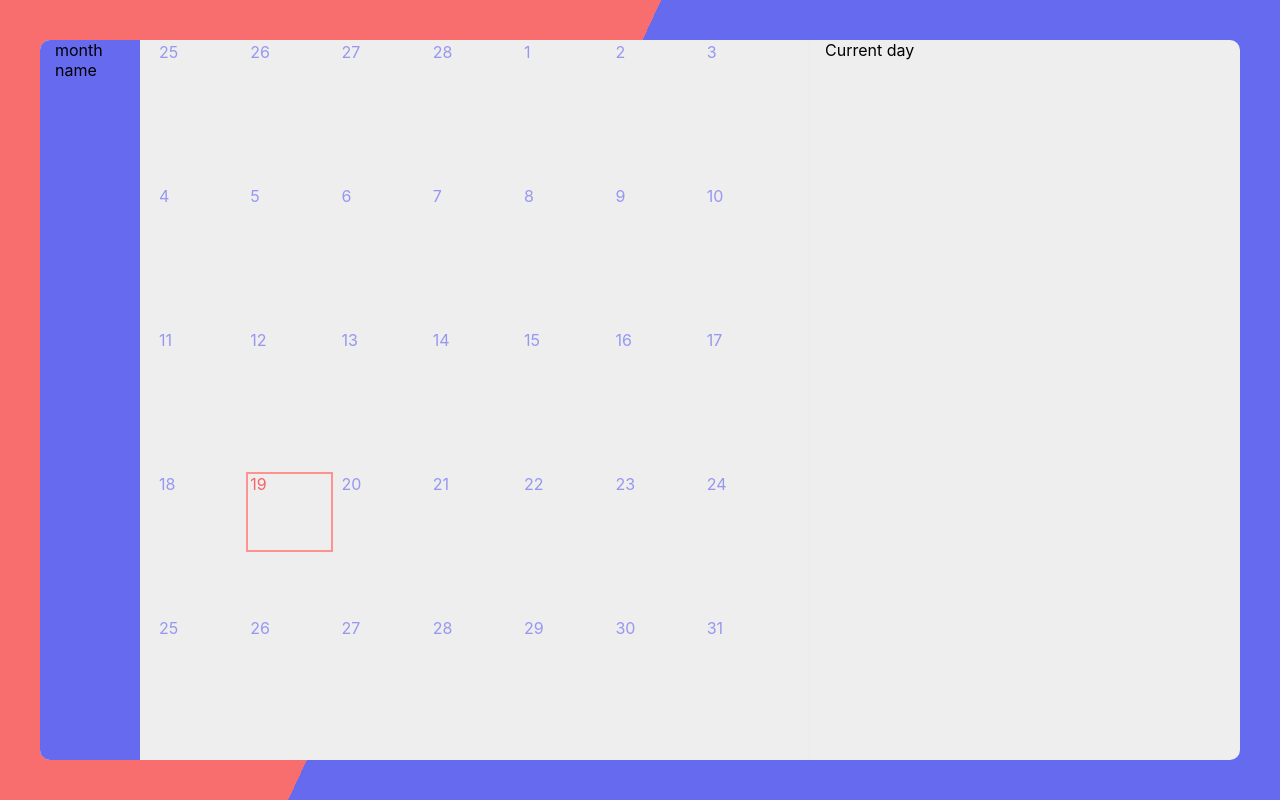
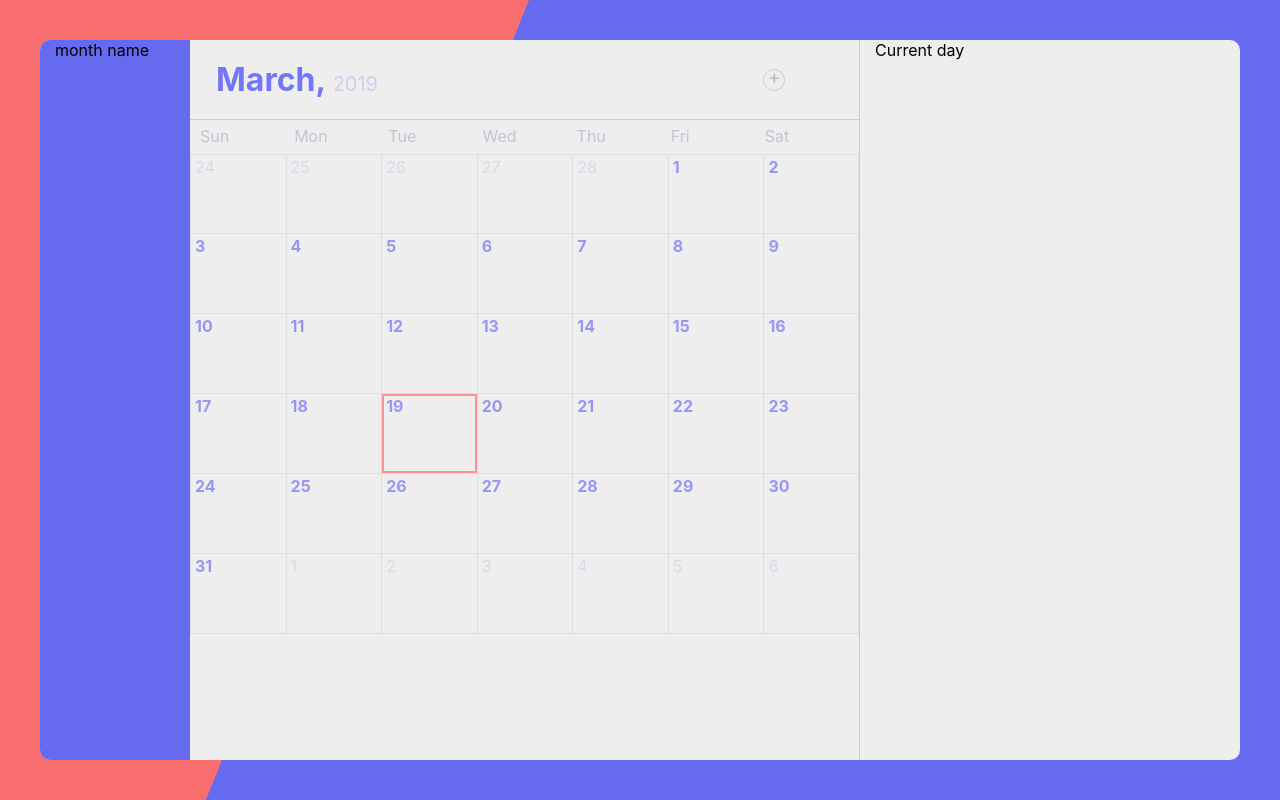
Before and after one commit to Kamesas/coolCalendar, a React (Create React App) app: page / in a window 1280 px wide. Built offline with nearby package versions, Linux system fonts and the light colour scheme.

Commit message:
css for body Calendar ready

```diff
--- a/src/App.module.sass
+++ b/src/App.module.sass
@@ -9,4 +9,4 @@
   align-items: center
   justify-content: center
   height: 100vh
-  background: linear-gradient(115deg, #F86D6E 40%, #666AEF 40%)
+  background: linear-gradient(112deg, #F86D6E 33%, #666AEF 33%)
--- a/src/components/BodyCalendar/BodyCalendar.jsx
+++ b/src/components/BodyCalendar/BodyCalendar.jsx
@@ -2,13 +2,32 @@ import React from "react";
 import stl from "./BodyCalendar.module.sass";
 import Day from "./Day/Day";
 
-const BodyCalendar = ({ renderMonth }) => {
+const BodyCalendar = ({ m, renderMonth, weekDay }) => {
   return (
-    <div className={stl.BodyCalendar}>
-      {renderMonth &&
-        renderMonth.map(day => {
-          return <Day key={day.format("DD MM YY")} day={day} />;
-        })}
+    <div className={stl.wrappBodyCalendar}>
+      <div className={stl.headerBodyCalendar}>
+        <div className={stl.BodyCalendarCurrentMonth}>
+          <h1>
+            {m.format("MMMM,")} <span>{m.format("YYYY")}</span>
+          </h1>
+          <div className={stl.btnAdd}>
+            <span>+</span>
+          </div>
+        </div>
+
+        <div className={stl.BodyCalendarWeekDay}>
+          {weekDay.map((name, i) => {
+            return <div key={i}>{name}</div>;
+          })}
+        </div>
+      </div>
+
+      <div className={stl.BodyCalendar}>
+        {renderMonth &&
+          renderMonth.map(day => {
+            return <Day key={day.format("DD MM YY")} day={day} />;
+          })}
+      </div>
     </div>
   );
 };
--- a/src/components/BodyCalendar/BodyCalendar.module.sass
+++ b/src/components/BodyCalendar/BodyCalendar.module.sass
@@ -1,10 +1,63 @@
 @import '../../smart-grid.sass'
 
+.wrappBodyCalendar
+  +size(7)
+  border-right: 1px solid #ccc
+  box-sizing: border-box
+  padding-right: 0 !important
+  padding-left: 0 !important
+  .BodyCalendarCurrentMonth
+    display: flex
+    justify-content: space-between
+    align-items: center
+    h1
+      //+size(8)
+      color: #7376FB
+      font-size: 32px
+      margin: 20px 0
+      font-weight: bold
+      padding-left: 26px
+      span
+        font-weight: normal
+        font-size: 20px
+        color: #CECEED
+    .btnAdd
+      margin-right: 11%
+      display: flex
+      justify-content: center
+      line-height: 15px
+      width: 20px
+      height: 20px
+      border-radius: 50%
+      border: 1px solid #ccc
+      color: #bbb
+      cursor: pointer
+      font-size: 20px
+      &:hover
+        color: #aaa
+        border: 1px solid #bbb
+
+  .BodyCalendarWeekDay
+    display: flex
+    justify-content: space-between
+    margin-bottom: 8px
+    padding-top: 6px
+    border-top: 1px solid #ccc
+    padding-left: 10px
+    > div
+      width: 100%
+      color: #C2C3D4
 .BodyCalendar
-  border-right: 1px solid #E9E9F4
-  box-sizing: border-box
-  +size(7)
   display: flex
   flex-wrap: wrap
   > div
     width: calc(100% / 7)
+    min-height: 80px
+    box-sizing: border-box
+    border-left: 1px solid #ddd
+    border-bottom: 1px solid #ddd
+    padding-left: 3px
+    &:nth-child(-n+7)
+      border-top: 1px solid #ddd
+    &:nth-child(7n)
+      border-right: 1px solid #ddd
--- a/src/components/BodyCalendar/Day/Day.jsx
+++ b/src/components/BodyCalendar/Day/Day.jsx
@@ -8,6 +8,9 @@ const Day = ({ day }) => {
   if (day.format("DD MM YY") === dayjs().format("DD MM YY")) {
     cls.push(stl.currentDay);
   }
+  if (day.format("MM YYYY") === dayjs().format("MM YYYY")) {
+    cls.push(stl.currentMonth);
+  }
 
   return (
     <div className={cls.join(" ")}>
--- a/src/components/BodyCalendar/Day/Day.module.sass
+++ b/src/components/BodyCalendar/Day/Day.module.sass
@@ -1,18 +1,19 @@
 .day
+  color: #D9D9E8
   > div
-    margin-right: 5px
-    min-height: 80px
+    height: 100%
     padding-left: 2px
-    color: #9697F1
+    margin-left: -3px
     box-sizing: border-box
     border: 2px solid transparent
     &:hover
       border: 2px solid #FE9192
-      color: #F46566
-      transition: .5s ease
+      color: #aaa
+      transition: all .5s ease
       cursor: pointer
+.currentMonth
+  color: #9697F1
+  font-weight: bold
 .currentDay
   > div
-
     border: 2px solid #FE9192
-    color: #F46566
--- a/src/components/Calendar.jsx
+++ b/src/components/Calendar.jsx
@@ -5,15 +5,17 @@ import BodyCalendar from "./BodyCalendar/BodyCalendar";
 import CurrentDay from "./CurrentDay/CurrentDay";
 import dayjs from "dayjs";
 
+const weekDay = ["Sun", "Mon", "Tue", "Wed", "Thu", "Fri", "Sat"];
+
 class Calendar extends Component {
   state = { m: dayjs() };
 
   renderMonth() {
     const { m } = this.state;
-    const startOf = m.startOf("M").day(1);
+    const startOf = m.startOf("M").day(0);
     const endOf = m
       .endOf("M")
-      .day(0)
+      .day(6)
       .format("DD MM YY");
 
     let arrDays = [];
@@ -22,17 +24,22 @@ class Calendar extends Component {
     do {
       arrDays.push(startOf.add(i, "day"));
       i++;
-      console.log(arrDays[arrDays.length - 1]);
+      //console.log(arrDays[arrDays.length - 1]);
     } while (arrDays[arrDays.length - 1].format("DD MM YY") !== endOf);
 
     return arrDays;
   }
 
   render() {
+    const { m } = this.state;
     return (
       <div className={stl.calendar}>
         <MonthName />
-        <BodyCalendar renderMonth={this.renderMonth()} />
+        <BodyCalendar
+          renderMonth={this.renderMonth()}
+          weekDay={weekDay}
+          m={m}
+        />
         <CurrentDay />
       </div>
     );
--- a/src/components/Calendar.module.sass
+++ b/src/components/Calendar.module.sass
@@ -9,9 +9,3 @@
   height: 90vh
   > div
     +col-padding()
-  // .first
-  //   +size(1)
-  // .second
-  //   +size(7)
-  // .third
-  //   +size(4)
--- a/src/components/CurrentDay/CurrentDay.module.sass
+++ b/src/components/CurrentDay/CurrentDay.module.sass
@@ -1,5 +1,5 @@
 @import '../../smart-grid.sass'
 
 .CurrentDay
-  +size(4)
+  +size(3.5)
   border-radius: 0 10px 10px 0
--- a/src/components/MonthName/Month.module.sass
+++ b/src/components/MonthName/Month.module.sass
@@ -2,5 +2,5 @@
 
 .MonthName
   background-color: #666AEF
-  +size(1)
+  +size(1.5)
   border-radius: 10px 0 0 10px
```
